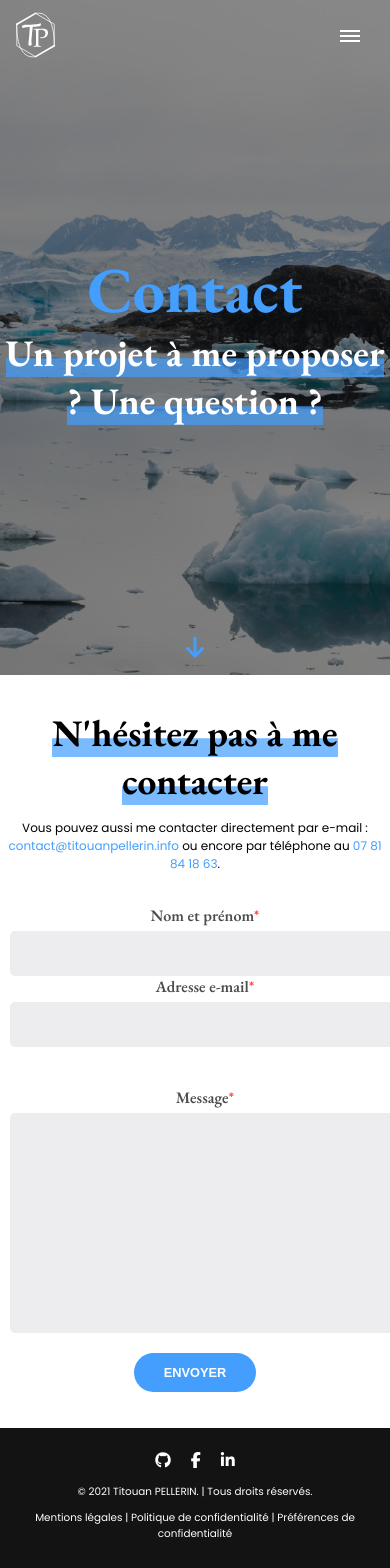
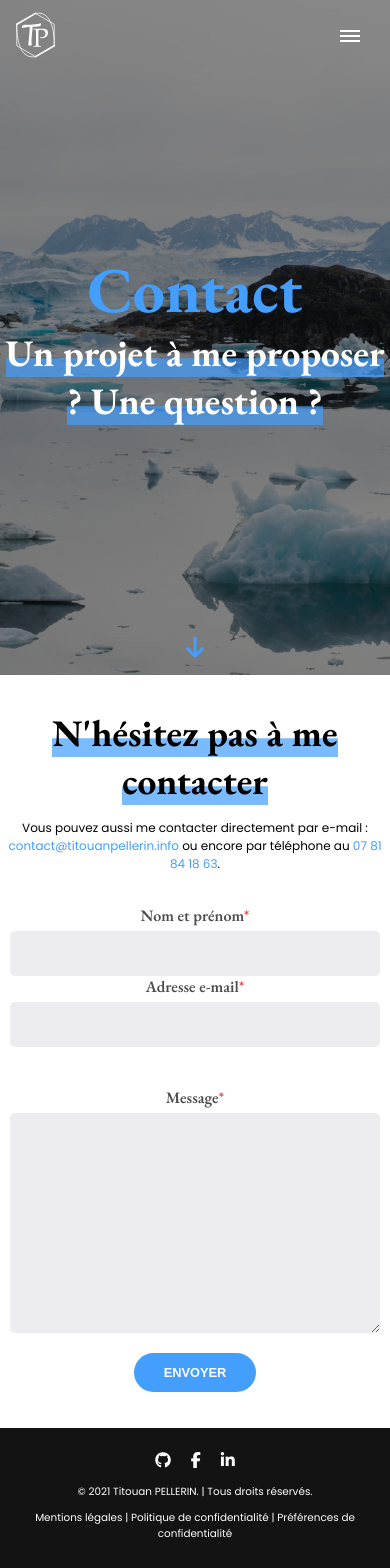
Before and after one commit to titouan-pellerin/Portfolio, a Vue app: page /contact in a window 390 px wide. Shown: the top 1568 px of the page. Built offline with nearby package versions, Linux system fonts and the light colour scheme.

Commit message:
Responsive done

```diff
--- a/src/App.vue
+++ b/src/App.vue
@@ -462,7 +462,6 @@ a {
 
 @media (max-width: 576px) {
 
-
   html{
     font-size: 50% !important;
   }
--- a/src/views/Contact.vue
+++ b/src/views/Contact.vue
@@ -164,6 +164,7 @@ export default {
   justify-content: center;
   max-width: 1000px;
   margin: auto;
+  padding: 0 10px;
 }
 
 .form-row {
@@ -222,6 +223,11 @@ input[type=submit]{
   .form-row{
     flex-direction: column;
   }
+
+
+  .form-col{
+    margin: 0;
+  }
 }
 
 </style>
--- a/src/views/Home.vue
+++ b/src/views/Home.vue
@@ -280,6 +280,7 @@ export default {
   margin: 50px;
   border-radius: 10px;
   max-width: 350px;
+  max-height: 40vh;
 }
 
 @media (max-width: 576px) {
--- a/src/views/Works.vue
+++ b/src/views/Works.vue
@@ -165,7 +165,9 @@ export default {
   position: absolute;
   top: -60px;
   width: 100%;
-  font-size: 14px;
+  font-size: var(--font-size-15);
+  padding-inline-start: 0;
+  flex-wrap: wrap;
 }
 
 .cat-filter {
@@ -188,4 +190,16 @@ export default {
 }
 
 
+@media (max-width: 576px) {
+
+  .work-filter{
+    position: initial;
+  }
+
+  .work-filter a{
+    color: #000;
+  }
+
+}
+
 </style>
```
